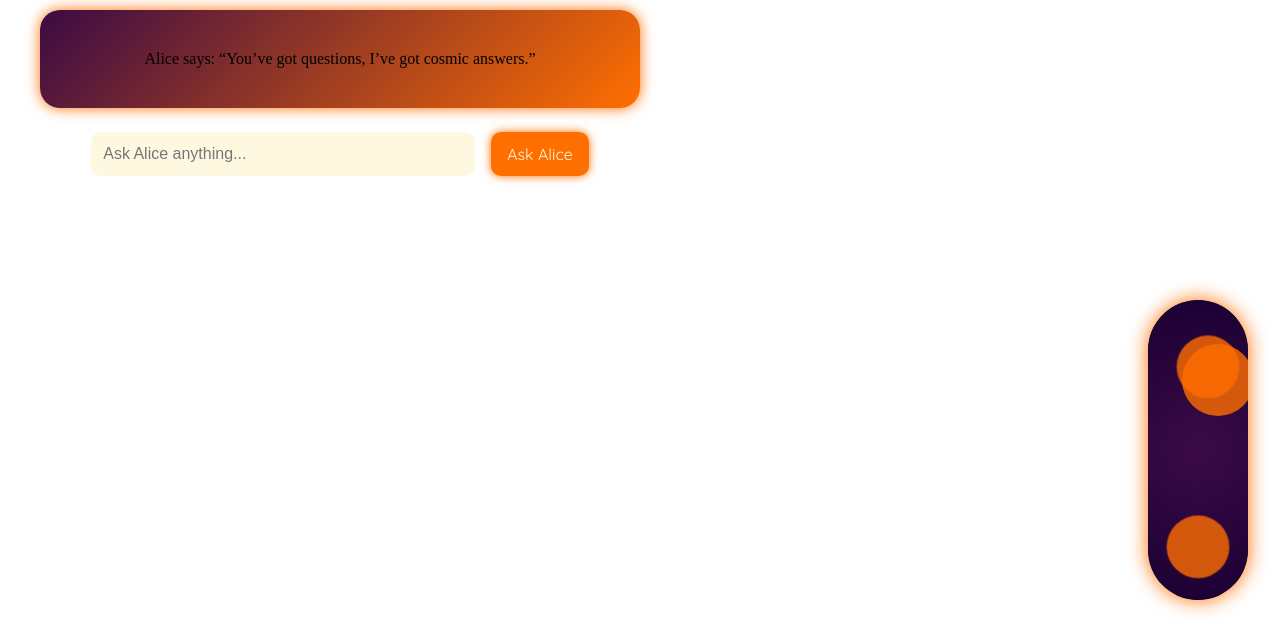
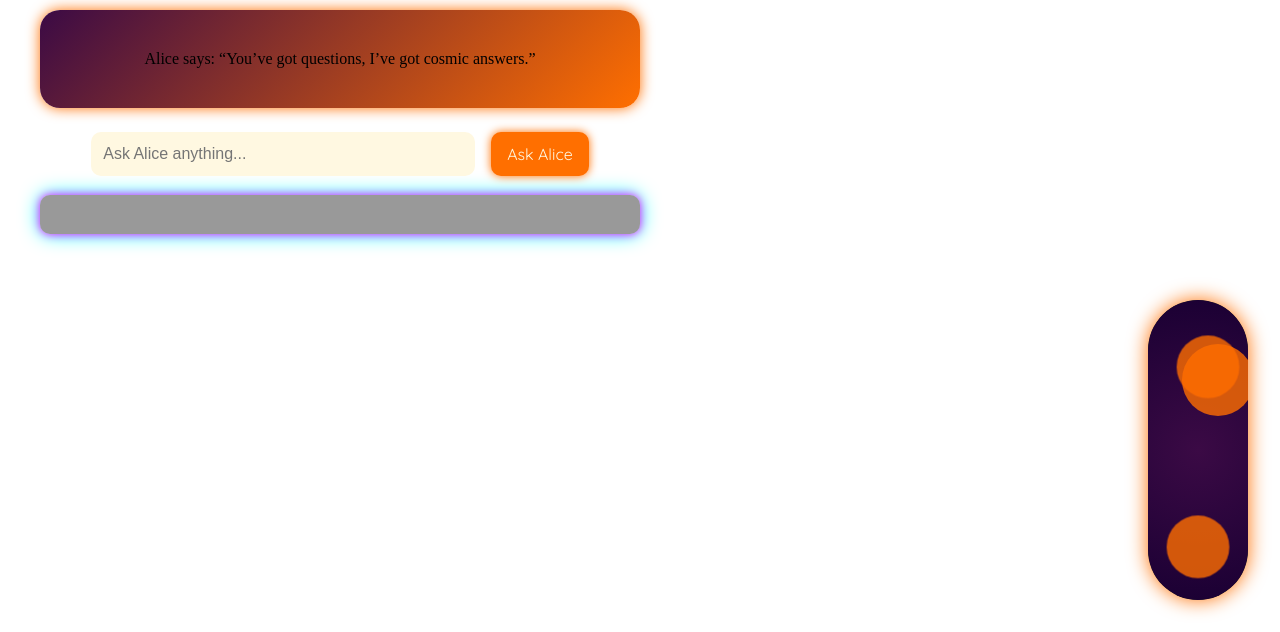
Before and after one commit to grbyrd99/ask-alice-chatbot, a plain HTML site: page frontend/index.html in a window 1280 px wide. Shown: the part 168-800 px from the top of the page. Drawn offline with Linux system fonts and the light colour scheme.

Commit message:
Update Style.css

```diff
--- a/frontend/Style.css
+++ b/frontend/Style.css
@@ -385,3 +385,31 @@ body {
   50% { transform: translateY(-100px) scale(1.2); }
   100% { transform: translateY(0) scale(1); }
 }
+.chat-response {
+  font-family: 'Quicksand', sans-serif;
+  font-size: 1.2em;
+  color: #fff;
+  background: rgba(0, 0, 0, 0.4);
+  padding: 1em;
+  border-radius: 10px;
+  margin-top: 1em;
+  animation: fadeIn 0.5s ease-in-out;
+  box-shadow: 0 0 10px #ff00ff, 0 0 20px #00ffff;
+  white-space: pre-wrap;
+}
+
+@keyframes fadeIn {
+  from { opacity: 0; transform: translateY(10px); }
+  to { opacity: 1; transform: translateY(0); }
+}
+
+.typing {
+  border-right: 2px solid #fff;
+  animation: blink 0.7s steps(1) infinite;
+}
+
+@keyframes blink {
+  0% { border-color: transparent; }
+  50% { border-color: #fff; }
+  100% { border-color: transparent; }
+}
```
